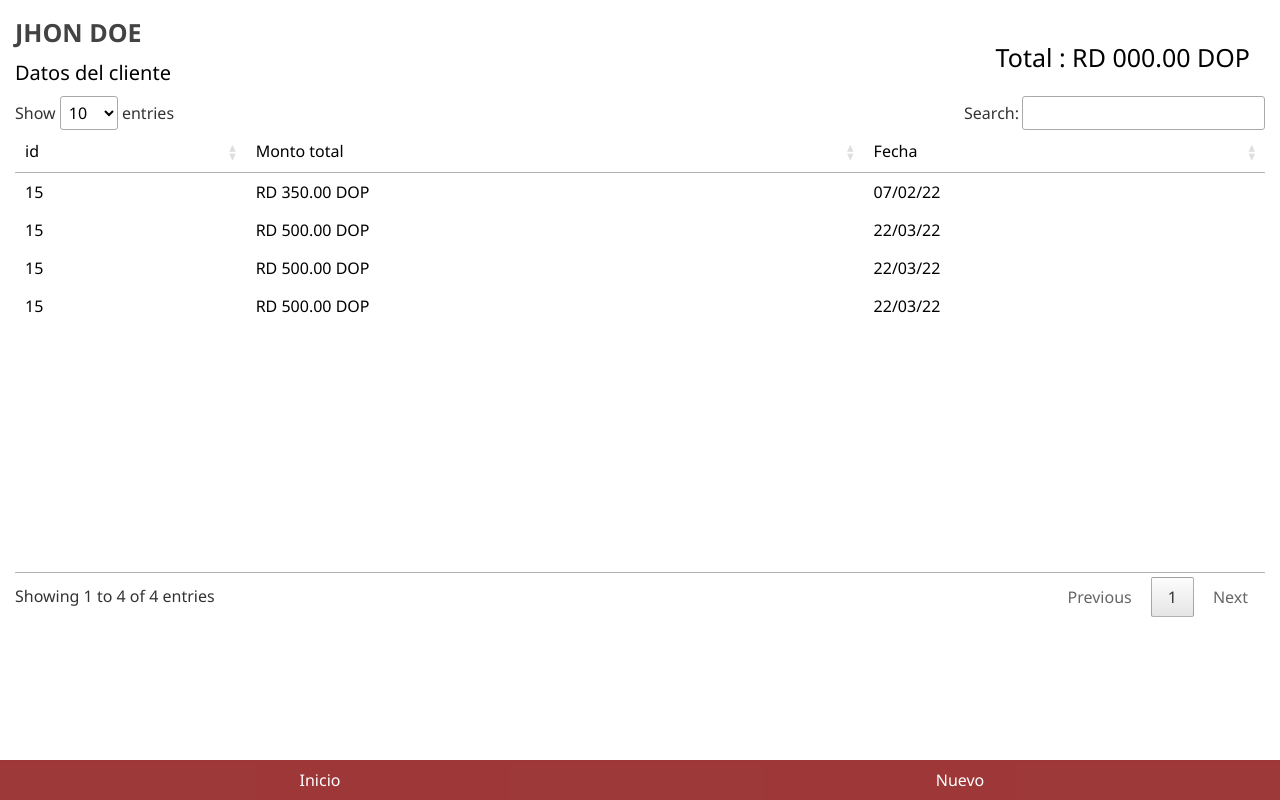
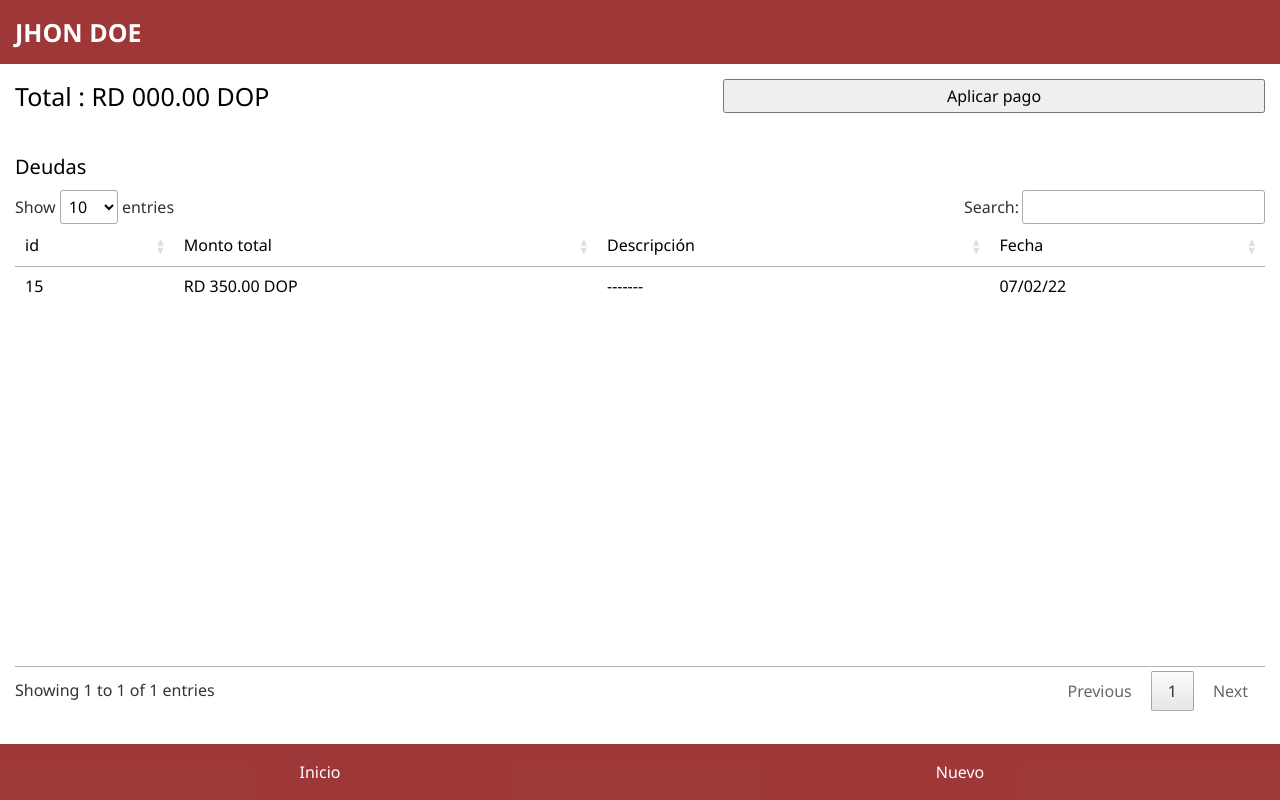
Before and after one commit to MichaelEnc13/fiao, a PHP site: page /client in a window 1280 px wide. Run offline with PHP 8.4, Linux system fonts and the light colour scheme; some libraries are stand-ins or nearby versions.

Commit message:
Se ha mejorado la estetica agregando una de sección actual, se agregó btn para aplicar pago...

```diff
--- a/src/css/style.css
+++ b/src/css/style.css
@@ -16,7 +16,7 @@
 
 .globalContainer {
     display: grid;
-    grid-template-rows: 95% 5%;
+    grid-template-rows: 93% 7%;
     height: 100vh;
 }
 
@@ -31,7 +31,8 @@
     text-align: center;
     height: 100%;
 }
-.view_client_info{
+
+.view_client_info {
     cursor: pointer;
 }
 
@@ -47,25 +48,48 @@ h2 {
     font-weight: bolder;
 }
 
-.home__container {
+.data_view_container {
+    display: grid;
+}
+
+.data_view_container__header {
+    background-color: var(--main-color);
     padding: 15px;
+    display: grid;
+    grid-template-columns: 80% 20%;
 }
-.amout, .amout span{
+
+.new_client {
+    width: 50%;
+    border-radius: 15px;
+    border: none;
+    text-align: center;
+}
+
+.data_view_container__header h2 {
+    color: white;
+}
+
+.amount,
+.amount span {
     font-style: normal;
     font-size: 25px;
 }
-.date__client{
-    padding-top: 25px;
+
+.data__client {
+    display: grid;
+    grid-template-columns: auto auto;
+    column-gap: 10px;
+    padding: 15px;
 }
-.client_container h3{
+
+.client_container h3 {
     font-size: 20px;
     font-weight: 500;
     padding: 10px 0;
 }
-.client_container{
+
+.client_container {
     height: 500px;
+    padding: 15px;
 }
-.date__client{
-    position:absolute;
-    right: 30px;
-}
--- a/src/js/viewLoader.js
+++ b/src/js/viewLoader.js
@@ -5,8 +5,9 @@ function viewLoader(viewData) {
     v = viewData
         // esto lee la pagina actual en la que estamos
     var currentPage = location.pathname.substring(1);
+    var indexPage = v.indexPage
     var title = v.title && v.modal != true ? v.title : currentPage; //este se usa para modificar el titulo de la pestaña denotando la sección actual
-    document.title = title ? "nombrepagina | " + title : "titulo"; //aqui se aplica el title a la pestaña
+    document.title = title ? "Fiao | " + title : "titulo"; //aqui se aplica el title a la pestaña
     var path = v.path ? v.path : console.warn("Se debe especificar la ruta de la vista"); //se lee la ruta de la vista o modulo que se quiere cargar
     var params = v.params ? "?" + v.params : ""; //parametros, si son necesarios para cargar una vista
     /*
@@ -61,14 +62,15 @@ Aqui se ejecutan todo el código con la informacion pasada en las opciones
      history.replaceState(null, "", "contacto") -->   www.pagina.com/contacto
     */
 
-    history.replaceState(null, "", title)
+    history.replaceState(null, "", indexPage)
 
 
 }
 $(document).on("click", ".view_client_info", function(e) {
     var id = e.target.dataset.id;
     viewLoader({
-        title: "client",
+        indexPage: "client",
+        title: "Cliente",
         path: "client/client.php",
         params: `read&id=${id}`,
         callback: () => {
@@ -79,9 +81,9 @@ $(document).on("click", ".view_client_info", function(e) {
 });
 $(document).on("click", "#router-home", function(e) {
     viewLoader({
-        title: "home",
+        indexPage: "home",
+        title: "Inicio",
         path: "home/home.php",
-        params:"#globalContainer",
         callback: () => {
             init_table();
         }
@@ -92,7 +94,7 @@ $(document).on("click", "#router-add", function(e) {
     viewLoader({
         title: "home",
         path: "home/home.php",
-        params:"#globalContainer",
+
         callback: () => {
             init_table();
         }
--- a/views/client/client.php
+++ b/views/client/client.php
@@ -1,16 +1,22 @@
- <div class="home__container">
-     <div class="date__client">
-         <i class="amout">Total : RD <span>000.00</span> DOP</i>
+ <div class="home__container data_view_container">
+     <div class="data_view_container__header">
+         <h2>Jhon Doe</h2>
+
      </div>
-    <h2>Jhon Doe</h2>
+     <div class="data__client">
+         <i class="amount">Total : RD <span>000.00</span> DOP</i>
+         <button>Aplicar pago</button>
+
+     </div>
      <div class="client_container">
-        <h3>Datos del cliente</h3>
+         <h3>Deudas</h3>
          <table id="table" class="table  table-hover">
 
              <thead>
                  <tr>
                      <td>id</td>
                      <td>Monto total</td>
+                     <td>Descripción</td>
                      <td>Fecha</td>
                  </tr>
              </thead>
@@ -20,23 +26,10 @@
                  <tr>
                      <td>15</td>
                      <td>RD 350.00 DOP</td>
+                     <td>-------</td>
                      <td>07/02/22</td>
                  </tr>
-                    <tr>
-                       <td>15</td>
-                       <td>RD 500.00 DOP</td>
-                       <td>22/03/22</td>
-                    </tr>
-                    <tr>
-                       <td>15</td>
-                       <td>RD 500.00 DOP</td>
-                       <td>22/03/22</td>
-                    </tr>
-                    <tr>
-                       <td>15</td>
-                       <td>RD 500.00 DOP</td>
-                       <td>22/03/22</td>
-                    </tr>
+
 
              </tbody>
          </table>
```
Also changed, not shown: views/home/home.php (+7 -1 lines). Lines whose indentation alone changed are shown as unchanged.
